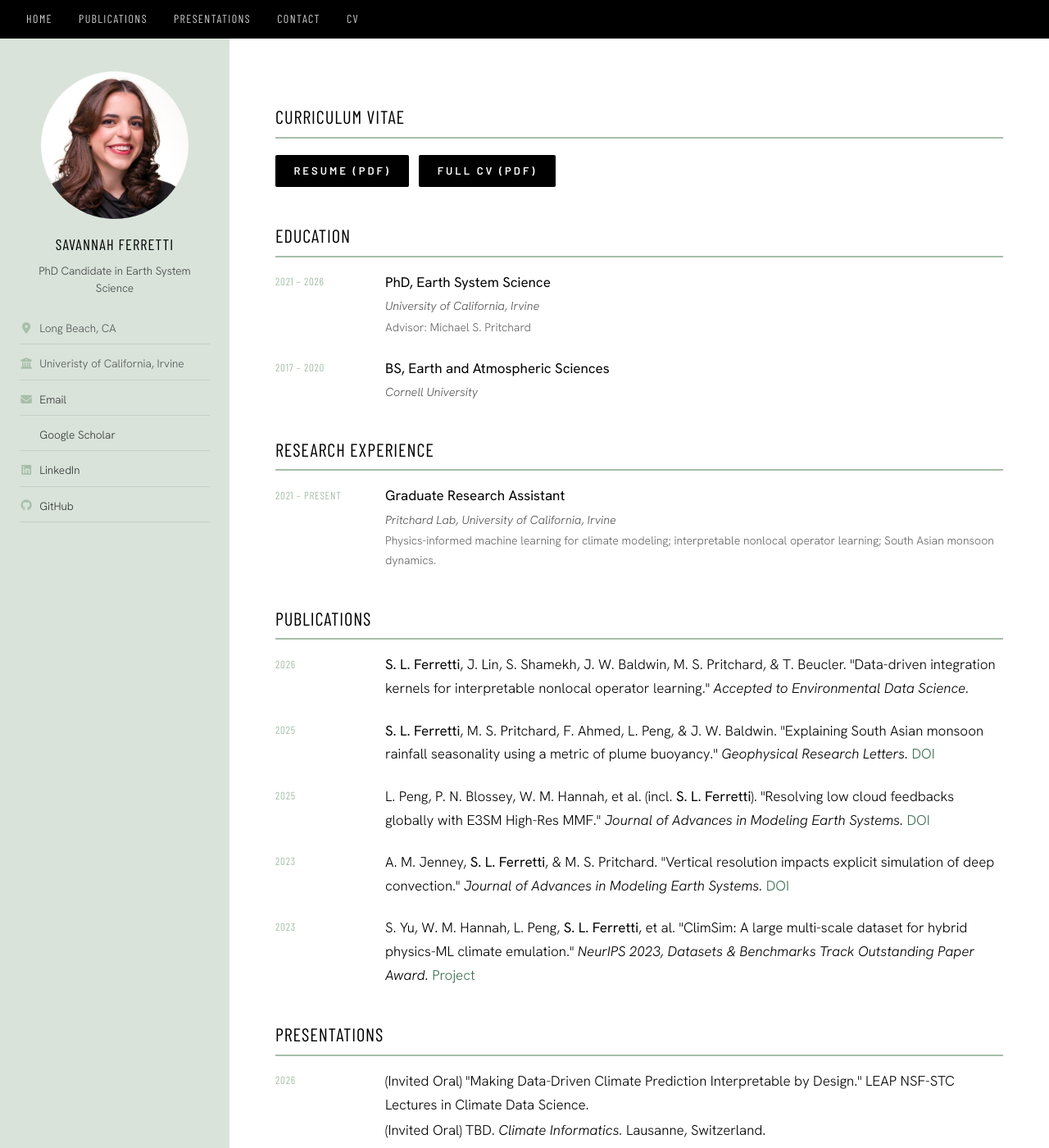
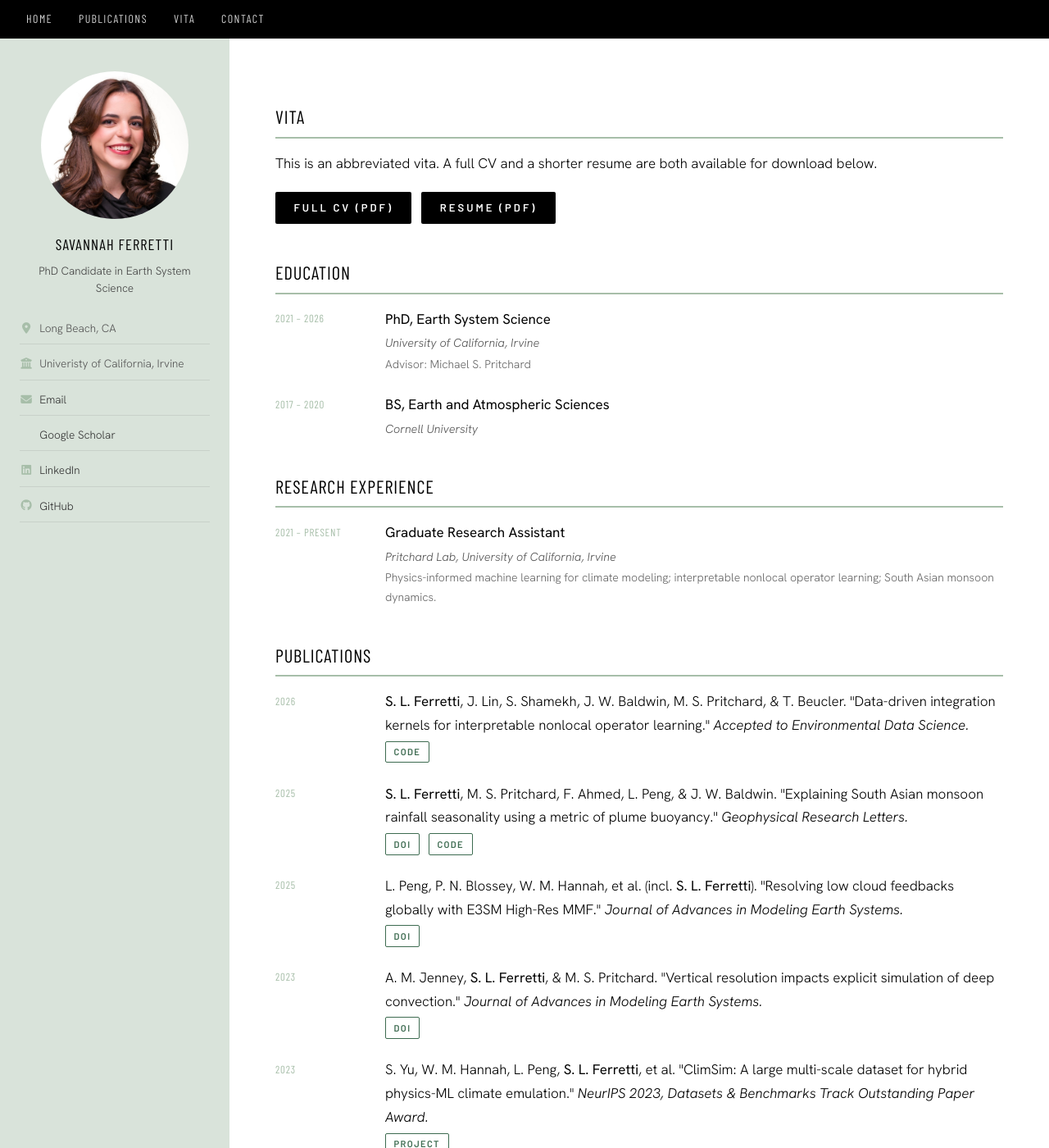
Before and after one commit to savannahferretti/savannahferretti.github.io, a Jekyll site: the page built from pages/vita.md, in a window 1280 px wide and 1400 px high. Shown: the whole window at 82% size. Built offline with Jekyll 4.4.1, drawn with Linux system fonts in a browser that asks for light colours; a style sheet for code colours, icons or effects is not loaded.

Commit message:
Rename CV to Vita, remove Presentations page, bolder links
- Rename /cv/ → /vita/ with intro text before download buttons
- Nav: "CV" → "Vita", moved left of Contact; remove "Presentations"
- Delete pages/presentations.md and pages/cv.md
- Body text links now font-weight: 400 (one step bolder than body 300)
- Publications page: consistent two-button pill format per entry

https://claude.ai/code/session_01BJ1bJEe2rXkMdueacyJrc7

```diff
--- a/_layouts/default.html
+++ b/_layouts/default.html
@@ -17,9 +17,8 @@
     <nav class="masthead-nav">
       <a href="/">Home</a>
       <a href="/publications/">Publications</a>
-      <a href="/presentations/">Presentations</a>
+      <a href="/vita/">Vita</a>
       <a href="/contact/">Contact</a>
-      <a href="/cv/">CV</a>
     </nav>
   </header>
 
--- a/design/style.css
+++ b/design/style.css
@@ -50,6 +50,7 @@ strong { font-weight: 400; }
 a {
   color: var(--sage-dark);
   text-decoration: none;
+  font-weight: 400;
 }
 
 a:hover {
--- a/pages/cv.md
+++ b/pages/vita.md
@@ -1,14 +1,16 @@
 ---
 layout: default
-title: CV
-permalink: /cv/
+title: Vita
+permalink: /vita/
 ---
 
-## Curriculum Vitae
+## Vita
+
+This is an abbreviated vita. A full CV and a shorter resume are both available for download below.
 
 <div class="cv-downloads">
+  <a href="/files/cv.pdf" class="button" target="_blank">Full CV (PDF)</a>
   <a href="/files/resume.pdf" class="button" target="_blank">Resume (PDF)</a>
-  <a href="/files/cv.pdf" class="button" target="_blank">Full CV (PDF)</a>
 </div>
 
 ## Education
@@ -47,34 +49,50 @@ permalink: /cv/
   <div class="cv-entry__date">2026</div>
   <div class="cv-entry__body">
     <p><strong>S. L. Ferretti</strong>, J. Lin, S. Shamekh, J. W. Baldwin, M. S. Pritchard, & T. Beucler. "Data-driven integration kernels for interpretable nonlocal operator learning." <em>Accepted to Environmental Data Science.</em></p>
+    <div class="publication__links">
+      <a href="https://github.com/savannahferretti/monsoon-kernels">Code</a>
+    </div>
   </div>
 </div>
 
 <div class="cv-entry">
   <div class="cv-entry__date">2025</div>
   <div class="cv-entry__body">
-    <p><strong>S. L. Ferretti</strong>, M. S. Pritchard, F. Ahmed, L. Peng, & J. W. Baldwin. "Explaining South Asian monsoon rainfall seasonality using a metric of plume buoyancy." <em>Geophysical Research Letters.</em> <a href="https://agupubs.onlinelibrary.wiley.com/doi/10.1029/2025GL115546">DOI</a></p>
+    <p><strong>S. L. Ferretti</strong>, M. S. Pritchard, F. Ahmed, L. Peng, & J. W. Baldwin. "Explaining South Asian monsoon rainfall seasonality using a metric of plume buoyancy." <em>Geophysical Research Letters.</em></p>
+    <div class="publication__links">
+      <a href="https://agupubs.onlinelibrary.wiley.com/doi/10.1029/2025GL115546">DOI</a>
+      <a href="https://github.com/savannahferretti/monsoon-pod">Code</a>
+    </div>
   </div>
 </div>
 
 <div class="cv-entry">
   <div class="cv-entry__date">2025</div>
   <div class="cv-entry__body">
-    <p>L. Peng, P. N. Blossey, W. M. Hannah, et al. (incl. <strong>S. L. Ferretti</strong>). "Resolving low cloud feedbacks globally with E3SM High-Res MMF." <em>Journal of Advances in Modeling Earth Systems.</em> <a href="https://agupubs.onlinelibrary.wiley.com/doi/full/10.1029/2025MS005003">DOI</a></p>
+    <p>L. Peng, P. N. Blossey, W. M. Hannah, et al. (incl. <strong>S. L. Ferretti</strong>). "Resolving low cloud feedbacks globally with E3SM High-Res MMF." <em>Journal of Advances in Modeling Earth Systems.</em></p>
+    <div class="publication__links">
+      <a href="https://agupubs.onlinelibrary.wiley.com/doi/full/10.1029/2025MS005003">DOI</a>
+    </div>
   </div>
 </div>
 
 <div class="cv-entry">
   <div class="cv-entry__date">2023</div>
   <div class="cv-entry__body">
-    <p>A. M. Jenney, <strong>S. L. Ferretti</strong>, & M. S. Pritchard. "Vertical resolution impacts explicit simulation of deep convection." <em>Journal of Advances in Modeling Earth Systems.</em> <a href="https://agupubs.onlinelibrary.wiley.com/doi/pdf/10.1029/2022MS003444">DOI</a></p>
+    <p>A. M. Jenney, <strong>S. L. Ferretti</strong>, & M. S. Pritchard. "Vertical resolution impacts explicit simulation of deep convection." <em>Journal of Advances in Modeling Earth Systems.</em></p>
+    <div class="publication__links">
+      <a href="https://agupubs.onlinelibrary.wiley.com/doi/pdf/10.1029/2022MS003444">DOI</a>
+    </div>
   </div>
 </div>
 
 <div class="cv-entry">
   <div class="cv-entry__date">2023</div>
   <div class="cv-entry__body">
-    <p>S. Yu, W. M. Hannah, L. Peng, <strong>S. L. Ferretti</strong>, et al. "ClimSim: A large multi-scale dataset for hybrid physics-ML climate emulation." <em>NeurIPS 2023, Datasets & Benchmarks Track Outstanding Paper Award.</em> <a href="https://leap-stc.github.io/ClimSim/README.html">Project</a></p>
+    <p>S. Yu, W. M. Hannah, L. Peng, <strong>S. L. Ferretti</strong>, et al. "ClimSim: A large multi-scale dataset for hybrid physics-ML climate emulation." <em>NeurIPS 2023, Datasets & Benchmarks Track Outstanding Paper Award.</em></p>
+    <div class="publication__links">
+      <a href="https://leap-stc.github.io/ClimSim/README.html">Project</a>
+    </div>
   </div>
 </div>
 
```
Also changed, not shown: pages/presentations.md (deleted, +0 -31 lines), pages/publications.md (+2 -2 lines).
